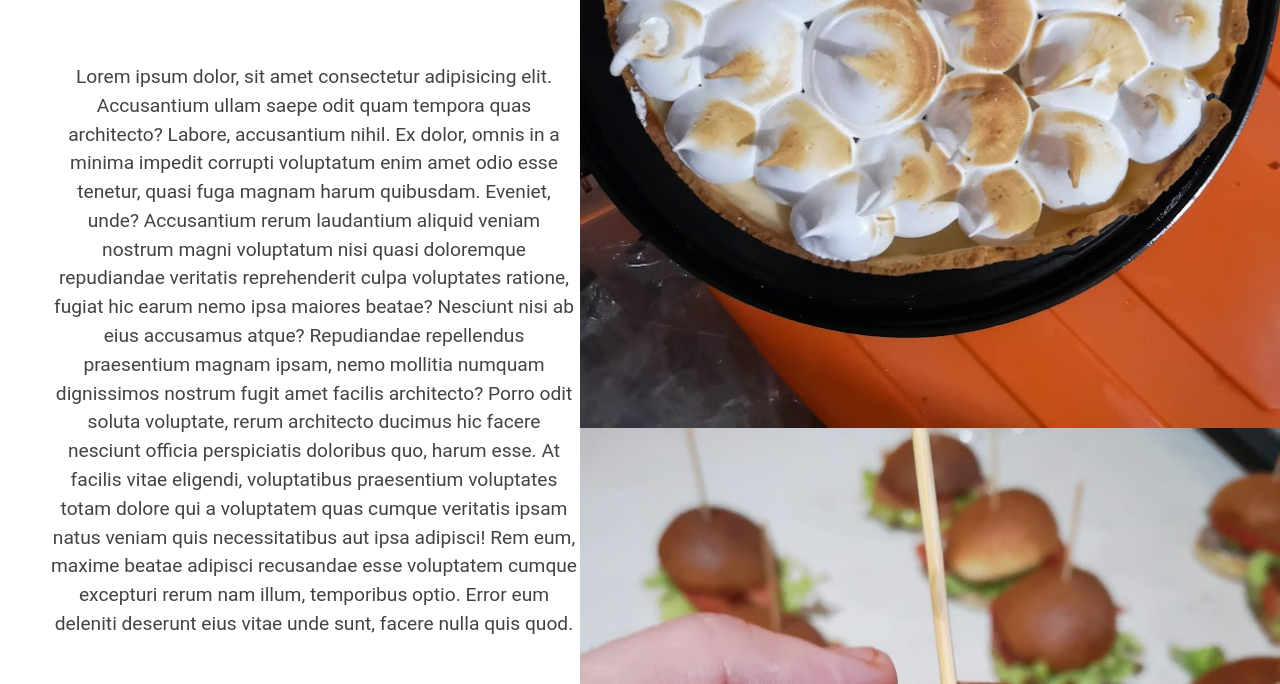
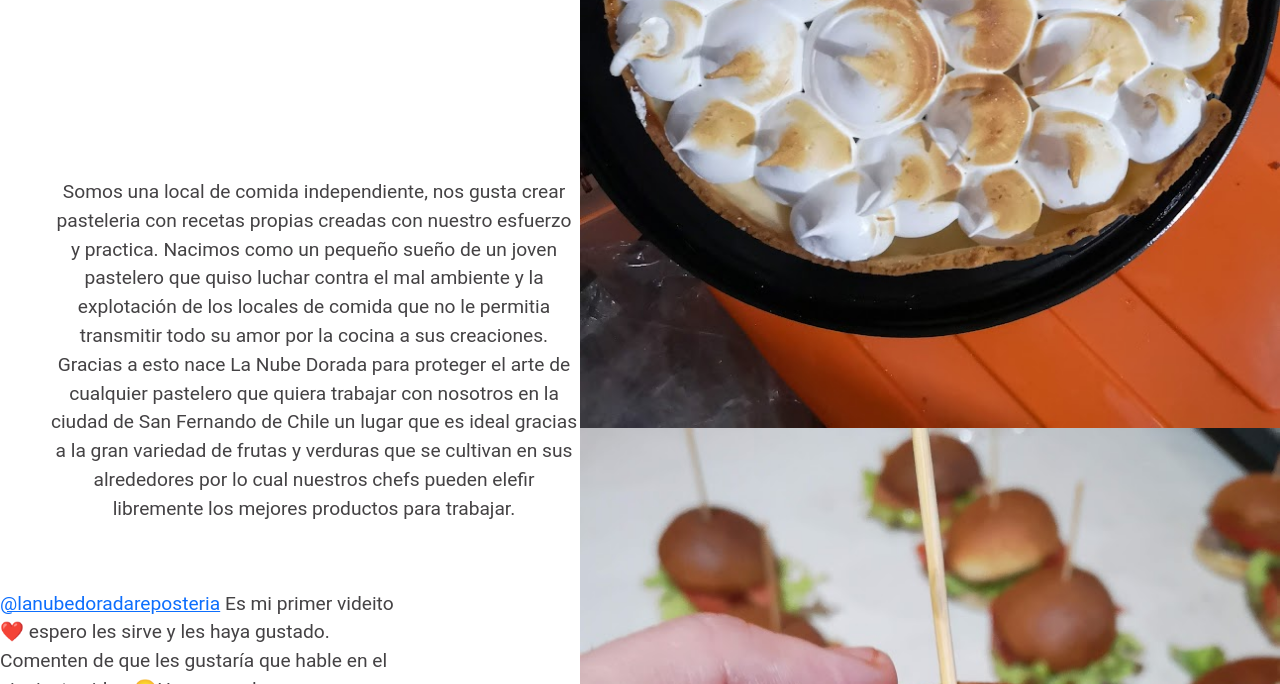
Before and after one commit to sebamarambio96/la_nube_dorada, a website: page paginas/nosotros.html in a window 1280 px wide. Shown: the part 576-1260 px from the top of the page. Drawn offline with nearby package versions, Linux system fonts and the light colour scheme; a script that the page names is missing.

Commit message:
Texto real Nosotros.html

```diff
--- a/paginas/nosotros.html
+++ b/paginas/nosotros.html
@@ -46,20 +46,9 @@
             <div class="col-xl-6 p_galeria">
                 <h1 class="h1_galeria">Nosotros</h1>
                 <p class="p">
-                    <p class="p_nosotros">Lorem ipsum dolor, sit amet consectetur adipisicing elit. Accusantium ullam saepe
-                        odit quam tempora quas architecto? Labore, accusantium nihil. Ex dolor, omnis in
-                        a minima impedit corrupti voluptatum enim amet odio esse tenetur, quasi fuga magnam
-                        harum quibusdam. Eveniet, unde? Accusantium rerum laudantium aliquid veniam nostrum
-                        magni voluptatum nisi quasi doloremque repudiandae veritatis reprehenderit culpa
-                        voluptates ratione, fugiat hic earum nemo ipsa maiores beatae? Nesciunt nisi ab
-                        eius accusamus atque? Repudiandae repellendus praesentium magnam ipsam, nemo mollitia
-                        numquam dignissimos nostrum fugit amet facilis architecto? Porro odit soluta voluptate,
-                        rerum architecto ducimus hic facere nesciunt officia perspiciatis doloribus quo,
-                        harum esse. At facilis vitae eligendi, voluptatibus praesentium voluptates totam
-                        dolore qui a voluptatem quas cumque veritatis ipsam natus veniam quis necessitatibus
-                        aut ipsa adipisci! Rem eum, maxime beatae adipisci recusandae esse voluptatem cumque
-                        excepturi rerum nam illum, temporibus optio. Error eum deleniti deserunt eius vitae unde
-                        sunt, facere nulla quis quod.</p>
+                    <p class="p_nosotros">
+                        Somos una local de comida independiente, nos gusta crear pasteleria con recetas propias creadas con nuestro esfuerzo y practica. Nacimos como un pequeño sueño de un joven pastelero que quiso luchar contra el mal ambiente y la explotación de los locales de comida que no le permitia transmitir todo su amor por la cocina a sus creaciones. Gracias a esto nace La Nube Dorada para proteger el arte de cualquier pastelero que quiera trabajar con nosotros en la ciudad de San Fernando de Chile un lugar que es ideal gracias a la gran variedad de frutas y verduras que se cultivan en sus alrededores por lo cual nuestros chefs pueden elefir libremente los mejores productos para trabajar.
+                    </p>
                             <div class="iframe">
                 <blockquote class="tiktok-embed" cite="https://www.tiktok.com/@lanubedoradareposteria/video/7131140810644458757"
                 data-video-id="7131140810644458757" style="max-width: 405px;min-width: 125px;" > <section> <a target="_blank"
```
